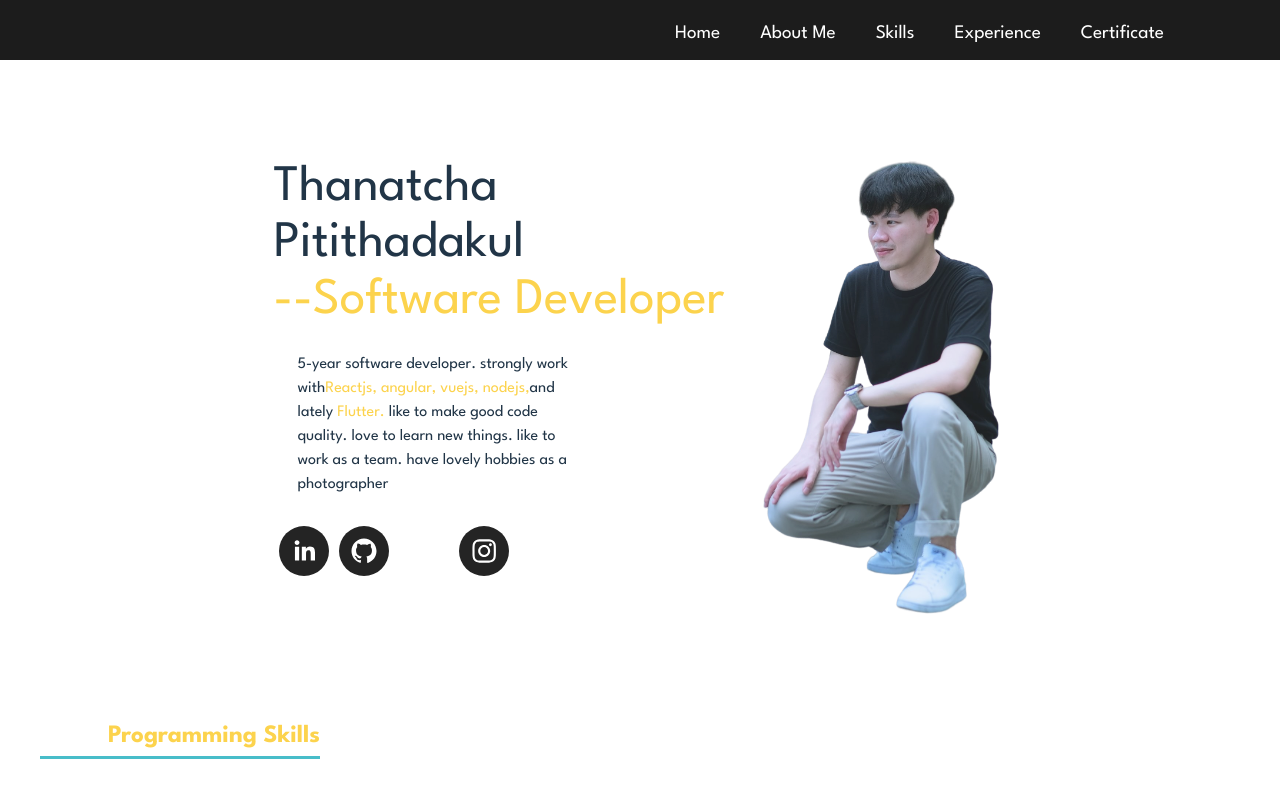
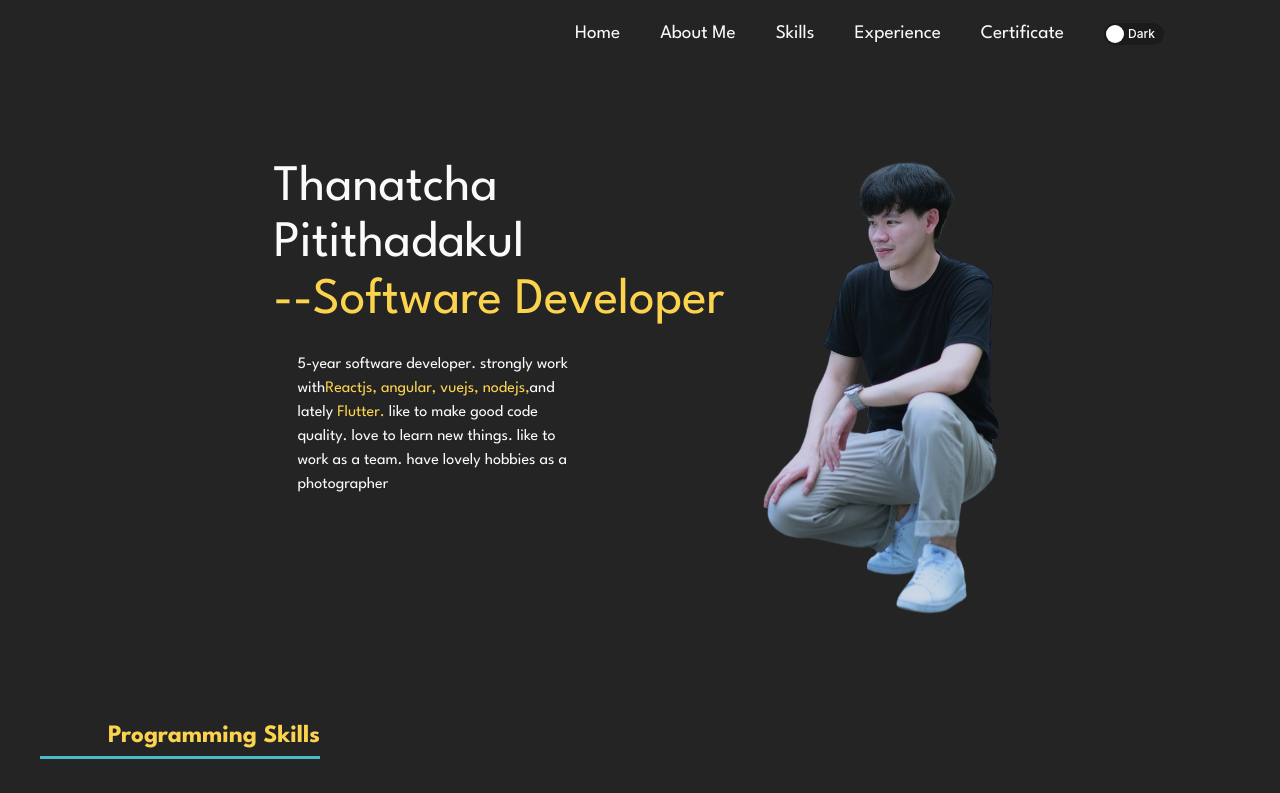
Before and after one commit to eaotnc/vite-portfolio, a React (Vite) app: page / in a window 1280 px wide. Shown: the top 793 px of the page. Built offline with nearby package versions, Linux system fonts and the light colour scheme.

Commit message:
feat: make dark mode

```diff
--- a/index.html
+++ b/index.html
@@ -1,5 +1,5 @@
 <!DOCTYPE html>
-<html lang="en">
+<html lang="en" class="dark">
   <head>
     <meta charset="UTF-8" />
     <link rel="icon" type="image/svg+xml" href="/vite.svg" />
--- a/src/App.tsx
+++ b/src/App.tsx
@@ -5,7 +5,9 @@
 import Skills from "./components/Skills/Skills";
 import Experience from "./components/Experience/Experience";
 import Certificated from "./components/Certificated/Certificated";
-import { useRef } from "react";
+import { useEffect, useRef, useState } from "react";
+import { toggleDarkMode } from "./helper";
+import { Switch } from "antd";
 
 function App() {
   const componentsToScrollTo = [
@@ -26,7 +28,7 @@
   };
 
   return (
-    <>
+    <div>
       <NavBar scrollTo={scrollToComponent} />
 
       <div className="main-content-layout">
@@ -43,7 +45,7 @@
           </div>
         </div>
       </div>
-    </>
+    </div>
   );
 }
 
--- a/src/components/Experience/Experience.scss
+++ b/src/components/Experience/Experience.scss
@@ -23,7 +23,7 @@
 
   .company-name {
     padding: 20px;
-    background: #3f3f3f;
+    background: var(--background-color);
     max-width: 600px;
     border-radius: 20px;
     font-size: 23px;
@@ -34,7 +34,7 @@
     max-width: 100%;
     padding: 20px;
     border-radius: 20px;
-    background: #242323;
+    background: var(--background-color);
 
     .project-name {
       margin-bottom: 10px;
--- a/src/components/Navbar/Navbar.scss
+++ b/src/components/Navbar/Navbar.scss
@@ -1,8 +1,8 @@
 .navbar {
   width: 100%;
   height: 60px;
-  background-color: #1c1c1c;
-  color: white;
+  background-color: var(--background-color);
+  color: var(--text-color);
   margin: 0 auto;
   display: flex;
   justify-content: end;
@@ -10,11 +10,18 @@
 
 .navbar-mobile {
   height: 60px;
-  background-color: #1c1c1c;
-  color: white;
+  background-color: var(--background-color);
+  color: var(--text-color);
   margin: 0 auto;
 }
 .item {
+  cursor: pointer;
+  padding-top: 10px;
+  margin: 10px 20px;
+  font-size: 1.2rem;
+}
+
+.mode-item {
   cursor: pointer;
   padding-top: 10px;
   margin: 10px 20px;
--- a/src/components/Navbar/Navbar.tsx
+++ b/src/components/Navbar/Navbar.tsx
@@ -1,7 +1,8 @@
 import { useEffect, useState } from "react";
 import "./Navbar.scss";
 import Hamburger from "hamburger-react";
-import { Drawer } from "antd";
+import { Drawer, Switch } from "antd";
+import { toggleDarkMode } from "../../helper";
 
 const NavBar: React.FC<{ scrollTo: (index: number) => void }> = ({
   scrollTo,
@@ -40,7 +41,14 @@
           closeIcon={false}
           open={showMenu}
         >
-          <div className="navbar-mobile bg-black  h-full">
+          <div className="navbar-mobile h-full">
+            <div className="mode-item">
+              <Switch
+                checkedChildren="light"
+                unCheckedChildren="Dark"
+                onChange={toggleDarkMode}
+              />
+            </div>
             <div className="item" onClick={() => scrollTo(0)}>
               Home
             </div>
@@ -78,6 +86,13 @@
       <div className="item" onClick={() => scrollTo(4)}>
         Certificate
       </div>
+      <div className="mode-item">
+        <Switch
+          checkedChildren="light"
+          unCheckedChildren="Dark"
+          onChange={toggleDarkMode}
+        />
+      </div>
     </div>
   );
 };
--- /dev/null
+++ b/src/helper/index.tsx
@@ -0,0 +1,18 @@
+export function toggleDarkMode() {
+  if (document.documentElement.classList.contains("light")) {
+    document.documentElement.classList.remove("light");
+    document.documentElement.classList.add("dark");
+  } else if (document.documentElement.classList.contains("dark")) {
+    document.documentElement.classList.remove("dark");
+    document.documentElement.classList.add("light");
+  } else {
+    if (
+      window.matchMedia &&
+      window.matchMedia("(prefers-color-scheme: dark)").matches
+    ) {
+      document.documentElement.classList.add("dark");
+    } else {
+      document.documentElement.classList.add("light");
+    }
+  }
+}
--- a/src/index.css
+++ b/src/index.css
@@ -75,15 +75,25 @@
   outline: 4px auto -webkit-focus-ring-color;
 }
 
-@media (prefers-color-scheme: light) {
+:root,
+:root.light {
+  --text-color: #242424;
+  --background-color: #fafafa;
+}
+
+@media (prefers-color-scheme: dark) {
   :root {
-    color: #213547;
-    background-color: #ffffff;
-  }
-  a:hover {
-    color: #747bff;
-  }
-  button {
-    background-color: #f9f9f9;
+    --text-color: #fafafa;
+    --background-color: #242424;
   }
 }
+
+:root.dark {
+  --text-color: #fafafa;
+  --background-color: #242424;
+}
+
+body {
+  color: var(--text-color);
+  background-color: var(--background-color);
+}
```
